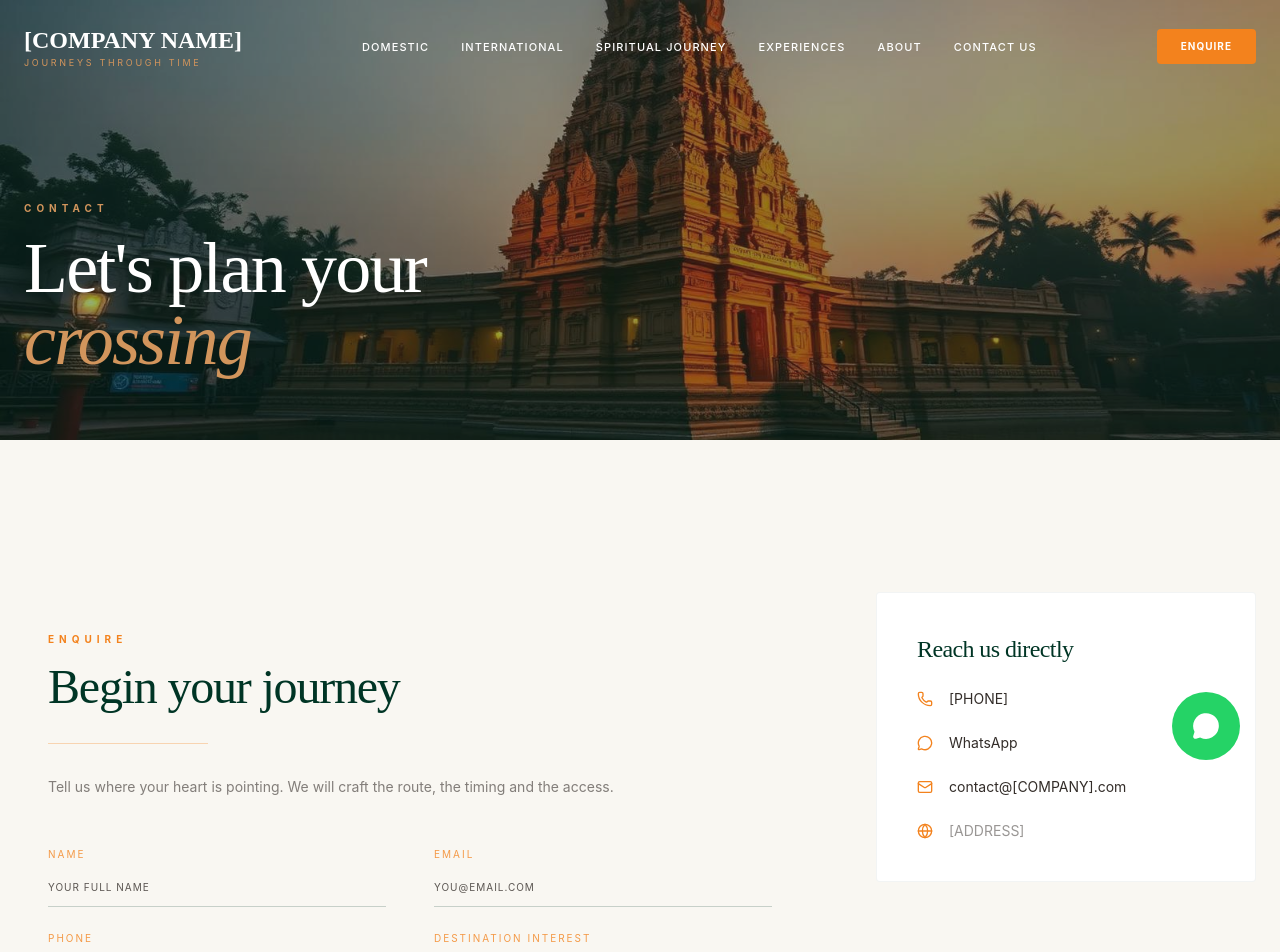
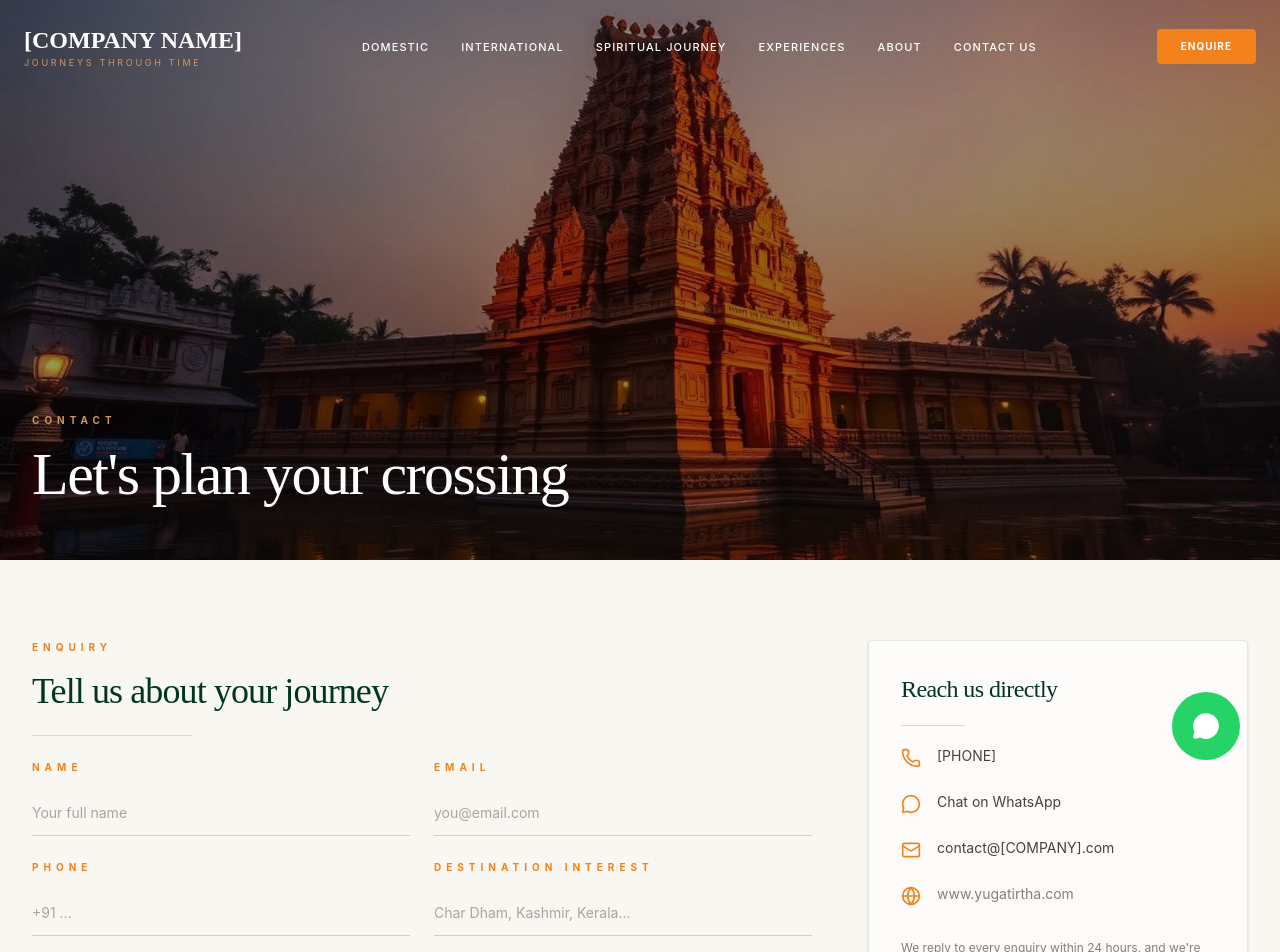
Before and after one commit to GauravDeep25/sacred-travel, a React (Vite) app: page /contact in a window 1280 px wide. Shown: the top 952 px of the page. Built offline with nearby package versions, Linux system fonts and the light colour scheme.

Commit message:
Updated the contact us pgae with better theming

```diff
--- a/src/data/siteConfig.js
+++ b/src/data/siteConfig.js
@@ -5,7 +5,8 @@ export const siteConfig = {
     logo: "[LOGO]",
     whatsapp: "[PHONE]",
     email: "contact@[COMPANY].com",
-    address: "[ADDRESS]"
+    address: "[ADDRESS]",
+    website: "www.yugatirtha.com"
   },
 
   navigation: [
@@ -552,6 +553,38 @@ export const siteConfig = {
     ]
   },
 
+  contact: {
+    hero: [
+      {
+        img: "./assets/hero-temple-south.jpg",
+        eyebrow: "Contact",
+        h1: "Let's plan your crossing",
+        alt: "Illuminated South Indian temple at dusk"
+      },
+      {
+        img: "./assets/hero-aarti.jpg",
+        eyebrow: "Reach Out",
+        h1: "Every journey begins with a conversation",
+        alt: "Ganga Aarti ceremony at dusk"
+      },
+      {
+        img: "./assets/hero-spiti.jpg",
+        eyebrow: "Advisory",
+        h1: "Curating your sacred passage",
+        alt: "High mountain landscape in the Himalayas"
+      }
+    ],
+    enquiry: {
+      eyebrow: "Enquiry",
+      title: "Tell us about your journey",
+      buttonText: "Send Enquiry"
+    },
+    sidebar: {
+      title: "Reach us directly",
+      note: "We reply to every enquiry within 24 hours, and we're happy to talk through a route before you commit to anything."
+    }
+  },
+
   founder: {
     name: "[FOUNDER NAME]",
     photo: "https://placehold.co/800x1200/2A1F1A/FAF6F0?text=Founder+Photo",
--- a/src/pages/Contact.jsx
+++ b/src/pages/Contact.jsx
@@ -1,55 +1,223 @@
-import React from 'react';
+import React, { useState, useEffect } from 'react';
 import { motion } from 'framer-motion';
 import { Phone, MessageCircle, Mail, Globe } from 'lucide-react';
 import { siteConfig } from '../data/siteConfig';
-import EnquiryForm from '../components/home/EnquiryForm';
 
 export default function Contact() {
+  const [index, setIndex] = useState(0);
+  const contactData = siteConfig.contact || {
+    hero: [
+      {
+        img: "./assets/hero-temple-south.jpg",
+        eyebrow: "Contact",
+        h1: "Let's plan your crossing",
+        alt: "Illuminated South Indian temple at dusk"
+      }
+    ],
+    enquiry: {
+      eyebrow: "Enquiry",
+      title: "Tell us about your journey",
+      buttonText: "Send Enquiry"
+    },
+    sidebar: {
+      title: "Reach us directly",
+      note: "We reply to every enquiry within 24 hours, and we're happy to talk through a route before you commit to anything."
+    }
+  };
+
+  const heroSlides = Array.isArray(contactData.hero) ? contactData.hero : [contactData.hero];
+  const staticHero = heroSlides[0] || {};
+
+  const company = siteConfig.company || {
+    name: "Yugatirtha",
+    whatsapp: "+91 85912 62424",
+    email: "hello@yugatirtha.com",
+    website: "www.yugatirtha.com"
+  };
+
+  useEffect(() => {
+    if (heroSlides.length <= 1) return;
+    const timer = setInterval(() => {
+      setIndex((prev) => (prev + 1) % heroSlides.length);
+    }, 6000);
+    return () => clearInterval(timer);
+  }, [heroSlides.length]);
+
+  const handleSubmit = (e) => {
+    e.preventDefault();
+  };
+
   return (
-    <div className="bg-base min-h-screen">
-      <section className="relative h-[55vh] flex items-end overflow-hidden">
+    <div className="bg-base">
+      <section className="relative min-h-[70vh] md:h-[65vh] w-full flex items-end overflow-hidden bg-dark">
+        <div className="absolute inset-0 z-0">
+          {heroSlides.map((slide, i) => (
+            <motion.div
+              key={i}
+              initial={false}
+              animate={{ opacity: i === index ? 1 : 0 }}
+              transition={{ duration: 2, ease: "easeInOut" }}
+              className="absolute inset-0"
+            >
+              <div className="absolute inset-0 bg-black/40 z-10" />
               <img
-          src="./src/assets/hero-temple-south.jpg"
-          className="absolute inset-0 w-full h-full object-cover"
-          alt="Contact"
+                src={slide.img}
+                className="w-full h-full object-cover ken-burns"
+                alt={slide.alt || "Contact Hero"}
+                crossOrigin="anonymous"
               />
-        <div className="absolute inset-0 bg-dark/40" />
-        <div className="relative z-10 max-w-7xl mx-auto w-full px-6 pb-16">
-          <span className="eyebrow text-accent!">Contact</span>
-          <h1 className="mt-4 text-white text-5xl md:text-7xl font-serif">
-            Let's plan your <br />
-            <span className="italic text-accent">crossing</span>
-          </h1>
+            </motion.div>
+          ))}
+        </div>
+
+        <div className="relative z-20 mx-auto w-full max-w-7xl px-5 pt-32 pb-14 sm:px-8">
+          <motion.p
+            initial={{ opacity: 0, y: 10 }}
+            animate={{ opacity: 1, y: 0 }}
+            transition={{ duration: 1, delay: 0.5 }}
+            className="eyebrow text-gold text-accent!"
+          >
+            {staticHero.eyebrow || "Contact"}
+          </motion.p>
+          <motion.h1
+            initial={{ opacity: 0, y: 20 }}
+            animate={{ opacity: 1, y: 0 }}
+            transition={{ duration: 1.2, delay: 0.7 }}
+            className="mt-4 font-serif text-4xl text-white sm:text-6xl"
+          >
+            {staticHero.h1 || "Let's plan your crossing"}
+          </motion.h1>
         </div>
       </section>
 
-      <section className="py-24 px-6 max-w-7xl mx-auto grid lg:grid-cols-[1fr_380px] gap-20">
+      <section className="py-20">
+        <div className="mx-auto grid max-w-7xl gap-14 px-5 sm:px-8 lg:grid-cols-[1fr_380px]">
           <motion.div
-          initial={{ opacity: 0 }}
-          whileInView={{ opacity: 1 }}
+            initial={{ opacity: 0, y: 20 }}
+            whileInView={{ opacity: 1, y: 0 }}
             viewport={{ once: true }}
+            transition={{ duration: 0.6 }}
           >
-          <EnquiryForm />
+            <div>
+              <p className="eyebrow">{contactData.enquiry?.eyebrow || "Enquiry"}</p>
+              <h2 className="mt-3 font-serif text-4xl text-dark">
+                {contactData.enquiry?.title || "Tell us about your journey"}
+              </h2>
+              <div className="gold-rule my-6 max-w-40 h-[1px] bg-accent/40"></div>
+
+              <form className="space-y-6" onSubmit={handleSubmit}>
+                <div className="grid gap-6 md:grid-cols-2">
+                  <div>
+                    <label htmlFor="name" className="eyebrow">Name</label>
+                    <input
+                      id="name"
+                      name="name"
+                      required
+                      placeholder="Your full name"
+                      className="w-full border-b border-dark/20 bg-transparent py-3 text-sm outline-none transition-colors placeholder:text-charcoal/40 focus:border-primary font-sans text-dark"
+                    />
+                  </div>
+                  <div>
+                    <label htmlFor="email" className="eyebrow">Email</label>
+                    <input
+                      id="email"
+                      name="email"
+                      type="email"
+                      required
+                      placeholder="you@email.com"
+                      className="w-full border-b border-dark/20 bg-transparent py-3 text-sm outline-none transition-colors placeholder:text-charcoal/40 focus:border-primary font-sans text-dark"
+                    />
+                  </div>
+                  <div>
+                    <label htmlFor="phone" className="eyebrow">Phone</label>
+                    <input
+                      id="phone"
+                      name="phone"
+                      placeholder="+91 ..."
+                      className="w-full border-b border-dark/20 bg-transparent py-3 text-sm outline-none transition-colors placeholder:text-charcoal/40 focus:border-primary font-sans text-dark"
+                    />
+                  </div>
+                  <div>
+                    <label htmlFor="destination" className="eyebrow">Destination Interest</label>
+                    <input
+                      id="destination"
+                      name="destination"
+                      placeholder="Char Dham, Kashmir, Kerala..."
+                      className="w-full border-b border-dark/20 bg-transparent py-3 text-sm outline-none transition-colors placeholder:text-charcoal/40 focus:border-primary font-sans text-dark"
+                    />
+                  </div>
+                </div>
+
+                <div>
+                  <label htmlFor="message" className="eyebrow">Message</label>
+                  <textarea
+                    id="message"
+                    name="message"
+                    rows="3"
+                    placeholder="Tell us about the journey you have in mind."
+                    className="w-full border-b border-dark/20 bg-transparent py-3 text-sm outline-none transition-colors placeholder:text-charcoal/40 focus:border-primary font-sans text-dark resize-none"
+                  ></textarea>
+                </div>
+
+                <button
+                  type="submit"
+                  className="rounded-sm bg-primary px-8 py-3.5 text-[0.72rem] uppercase tracking-[0.22em] text-white transition-colors hover:bg-dark cursor-pointer font-medium"
+                >
+                  {contactData.enquiry?.buttonText || "Send Enquiry"}
+                </button>
+              </form>
+            </div>
           </motion.div>
 
-        <div className="lg:pt-14">
-          <aside className="bg-white p-10 border border-dark/5 rounded-sm">
-            <h3 className="font-serif text-2xl text-dark mb-6">Reach us directly</h3>
-            <div className="space-y-6 text-sm">
-              <a href={`tel:${siteConfig.company.whatsapp}`} className="flex items-center gap-4 hover:text-primary transition-colors">
-                <Phone size={16} className="text-primary" /> {siteConfig.company.whatsapp}
+          <motion.div
+            initial={{ opacity: 0, y: 20 }}
+            whileInView={{ opacity: 1, y: 0 }}
+            viewport={{ once: true }}
+            transition={{ duration: 0.6, delay: 0.12 }}
+          >
+            <aside className="rounded-sm border border-dark/10 bg-white/60 p-8 shadow-sm">
+              <h2 className="font-serif text-2xl text-dark">
+                {contactData.sidebar?.title || "Reach us directly"}
+              </h2>
+              <div className="gold-rule my-5 max-w-16 h-[1px] bg-accent/40"></div>
+
+              <ul className="space-y-6 text-sm">
+                <li className="flex items-start gap-4">
+                  <Phone className="mt-0.5 size-5 text-primary shrink-0" />
+                  <a href={`tel:${company.whatsapp}`} className="hover:text-primary transition-colors text-charcoal/90">
+                    {company.whatsapp}
                   </a>
-              <a href={`https://wa.me/${siteConfig.company.whatsapp}`} className="flex items-center gap-4 hover:text-primary transition-colors">
-                <MessageCircle size={16} className="text-primary" /> WhatsApp
+                </li>
+                <li className="flex items-start gap-4">
+                  <MessageCircle className="mt-0.5 size-5 text-primary shrink-0" />
+                  <a
+                    href={`https://wa.me/${company.whatsapp?.replace(/[^0-9]/g, '')}?text=Namaste%20${encodeURIComponent(company.name || 'Yugatirtha')}%2C%20I%20would%20like%20to%20plan%20a%20journey.`}
+                    target="_blank"
+                    rel="noreferrer"
+                    className="hover:text-primary transition-colors text-charcoal/90"
+                  >
+                    Chat on WhatsApp
                   </a>
-              <a href={`mailto:${siteConfig.company.email}`} className="flex items-center gap-4 hover:text-primary transition-colors">
-                <Mail size={16} className="text-primary" /> {siteConfig.company.email}
+                </li>
+                <li className="flex items-start gap-4">
+                  <Mail className="mt-0.5 size-5 text-primary shrink-0" />
+                  <a href={`mailto:${company.email}`} className="hover:text-primary transition-colors text-charcoal/90">
+                    {company.email}
                   </a>
-              <div className="flex items-center gap-4 text-charcoal/50">
-                <Globe size={16} className="text-primary" /> {siteConfig.company.address}
-              </div>
-            </div>
+                </li>
+                <li className="flex items-start gap-4">
+                  <Globe className="mt-0.5 size-5 text-primary shrink-0" />
+                  <span className="text-charcoal/60">
+                    {company.website}
+                  </span>
+                </li>
+              </ul>
+
+              <p className="mt-8 text-xs leading-relaxed text-charcoal/60">
+                {contactData.sidebar?.note || "We reply to every enquiry within 24 hours, and we're happy to talk through a route before you commit to anything."}
+              </p>
             </aside>
+          </motion.div>
         </div>
       </section>
     </div>
```
Also changed, not shown: 1 other file (tests, documents, lock files or other folders). Lines whose indentation alone changed are shown as unchanged.
